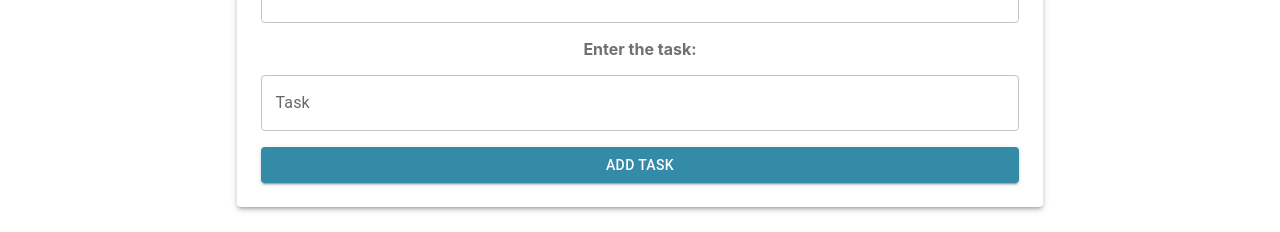
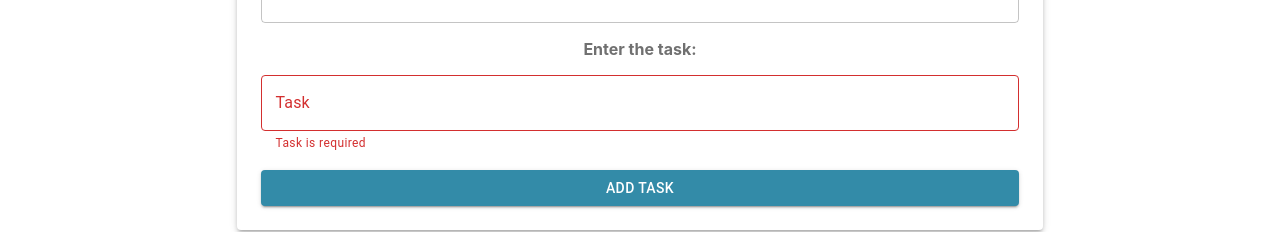
Before and after one commit to jgmbl/to_do_list, a React (Create React App) app in the folder to_do_list_frontend/: page / in a window 1280 px wide. Shown: the part 427-659 px from the top of the page. Built offline with nearby package versions, Linux system fonts and the light colour scheme; no server answers.

Commit message:
TDL-26 AddNewTask.js: add error when task textfield is empty

```diff
--- a/to_do_list_frontend/src/components/AddNewTask.js
+++ b/to_do_list_frontend/src/components/AddNewTask.js
@@ -5,19 +5,14 @@
 import { Container, Paper, Stack } from '@mui/material';
 
 export default function AddNewTask() {
-    const [task, setTask] = React.useState("");
+    const [task, setTask] = React.useState('');
 
-    const handleTaskChange = event => {
+    function handleTaskChange(event) {
         setTask(event.target.value);
     }
 
-    const handleSubmit = event => {
+    function handleSubmit(event) {
         event.preventDefault();
-
-        if (task.trim() === "") {
-            console.log("Task is empty");
-            return;
-        }
 
         console.log("Task: ", task);
     }
@@ -25,6 +20,7 @@
   return (
     <Container
       component="form"
+      onSubmit={handleSubmit}
       sx={{
         display: 'flex',
         flexDirection: 'column',
@@ -44,8 +40,15 @@
               <b style={{color: "#707070"}}>...or type your name:</b>
             <TextField id="name" label="Name" variant="outlined" />
             <b style={{color: "#707070"}}>Enter the task:</b>
-            <TextField id="task" label="Task" variant="outlined" value={task} onChange={handleTaskChange}/>
-            <ButtonMainMenu onClick={handleSubmit}/>
+            <TextField
+            error={task.length === 0}
+            helperText={!task.length ? 'Task is required' : ''}
+            id="task"
+            label="Task"
+            variant="outlined"
+            value={task}
+            onChange={handleTaskChange}/>
+            <ButtonMainMenu/>
             </Stack>
       </Paper>
     </Container>
```
